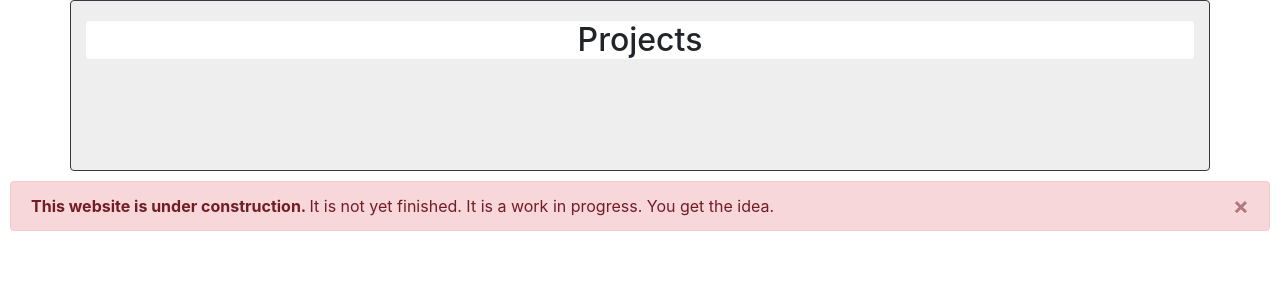
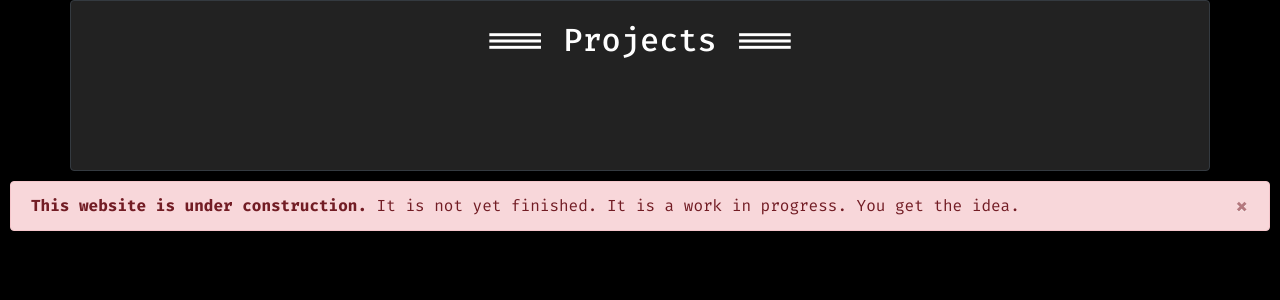
Before and after one commit to ltabis/ltabis.github.io, a Flask app: template templates/index.html in a window 1280 px wide. Shown: the top 300 px of the page. Run offline with Flask 2, Linux system fonts and the light colour scheme; the template is opened without the code that fills it, so the values that code supplies are empty; some libraries are stand-ins or nearby versions.

Commit message:
:alembic: Full rework of the UI, opted for dark colors.

```diff
--- /dev/null
+++ b/css/core.css
@@ -0,0 +1,10 @@
+@font-face {
+    font-family: FiraCode;
+    src: url(FiraCode-VariableFont_wght.ttf);
+}
+
+body {
+    background-color: black;
+    font-family: FiraCode;
+    color: white;
+}
--- a/templates/index.html
+++ b/templates/index.html
@@ -7,6 +7,9 @@
 
     <!-- Bootstrap CSS -->
     <link rel="stylesheet" href="https://stackpath.bootstrapcdn.com/bootstrap/4.5.0/css/bootstrap.min.css" integrity="sha384-9aIt2nRpC12Uk9gS9baDl411NQApFmC26EwAOH8WgZl5MYYxFfc+NcPb1dKGj7Sk" crossorigin="anonymous">
+
+    <!-- Custom CSS -->
+    <link rel="stylesheet" href="../css/core.css">
 
     <title>Lucas Tabis</title>
   </head>
@@ -19,12 +22,12 @@
 
 	<!-- Project Grid -->
   <div class="container border border-dark rounded" style="background-color: rgba(170, 170, 170, 0.2); margin-bottom: 10px">
-    <div class="container rounded" style="background-color: white">
+    <div class="container rounded">
       <h2 style="text-align: center; margin: 20px;">
-        Projects
+        === Projects ===
       </h2>
     </div>
-    <div id="project-grid" class="row row-cols-3" style="margin: 5%;">
+    <div id="project-grid" class="row row-cols-1 row-cols-md-3" style="margin: 5%;">
         {% for project in projects %}
             {{ project }}
         {% endfor %}
--- a/templates/profile.html
+++ b/templates/profile.html
@@ -8,4 +8,10 @@
     <h3 style="text-align: center; margin: 50px;">
         {{ bio }}
     </h3>
+
+    <div class="container">
+        <a href="https://www.linkedin.com/in/lucas-tabis-791921154/" class="btn bg-primary text-centered" style="color: white;">Linkedin</a>
+        <a href="https://www.linkedin.com/in/lucas-tabis-791921154/detail/overlay-view/urn:li:fsd_profileTreasuryMedia:(ACoAACUn2R0BYtRAL18A1paG2Yh9xosqfLkE3w4,1570695735361)/" class="btn bg-light text-centered" style="color: black;">Curriculum Vitae</a>
+        <a href="https://www.instagram.com/tabrisse/" class="btn text-centered" style="background-color: magenta; color: white;">Instagram</a>
+    </div>
 </div>
```
Also changed, not shown: templates/project_card.html (+4 -4 lines), css/FiraCode-VariableFont_wght.ttf (added), 1 other file.
